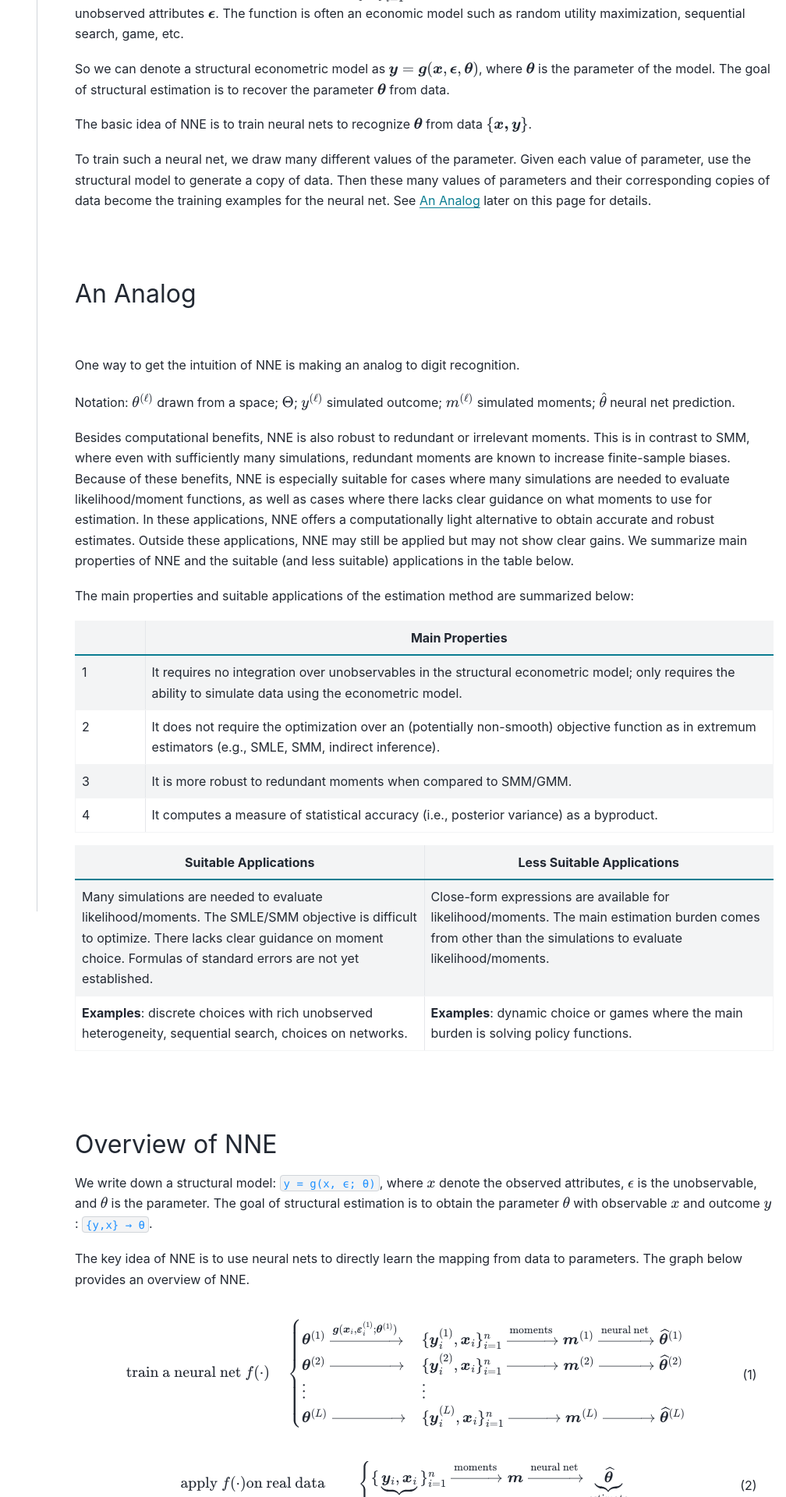
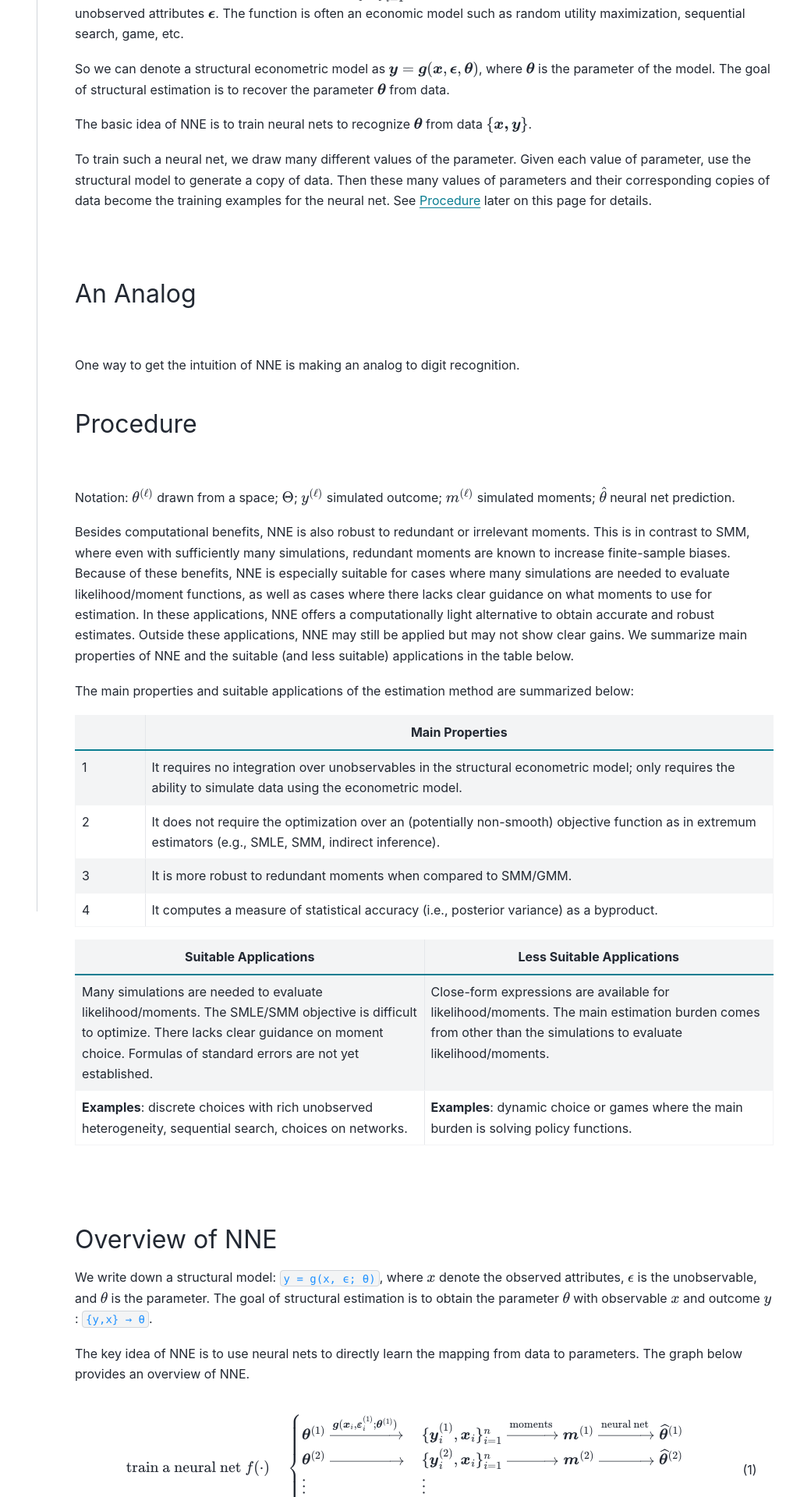
Before and after one commit to nnehome/nnehome.github.io, a Sphinx documentation site: the page built from docs/source/home/home.rst, in a window 1280 px wide. Shown: the part 700-2620 px from the top of the page at 78% size, without its empty margins (272-1280 px from the left). Built offline with Sphinx 7.4.7 and the PyData theme 0.15.4, drawn with Linux system fonts in a browser that asks for light colours.

Commit message:
some change

```diff
--- a/docs/source/home/home.rst
+++ b/docs/source/home/home.rst
@@ -28,7 +28,7 @@ So we can denote a structural econometric model as :math:`\boldsymbol{y} = \bold
 
 The basic idea of NNE is to train neural nets to recognize :math:`\boldsymbol{\theta}` from data :math:`\{\boldsymbol{x, y}\}`.
 
-To train such a neural net, we draw many different values of the parameter. Given each value of parameter, use the structural model to generate a copy of data. Then these many values of parameters and their corresponding copies of data become the training examples for the neural net. See `An Analog`_ later on this page for details.
+To train such a neural net, we draw many different values of the parameter. Given each value of parameter, use the structural model to generate a copy of data. Then these many values of parameters and their corresponding copies of data become the training examples for the neural net. See `Procedure`_ later on this page for details.
 
 |
 
@@ -38,6 +38,12 @@ An Analog
 One way to get the intuition of NNE is making an analog to digit recognition.
 
 
+
+
+
+Procedure
+---------------
+|
 
 Notation: :math:`{\theta}^{(\ell)}` drawn from a space; :math:`\Theta`; :math:`{y}^{(\ell)}` simulated outcome; :math:`{m}^{(\ell)}` simulated moments; :math:`\widehat{\theta}` neural net prediction.
 
```
